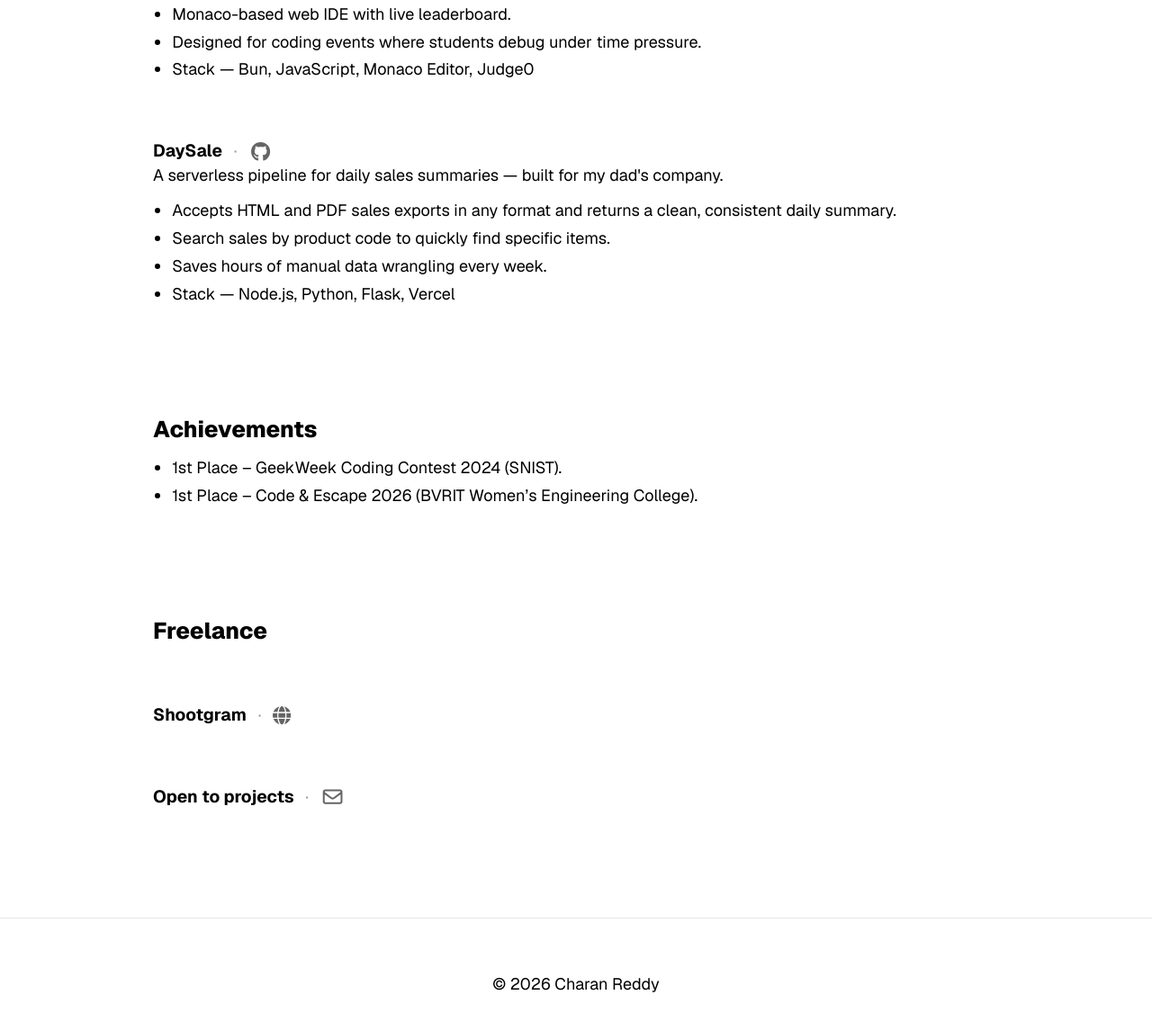
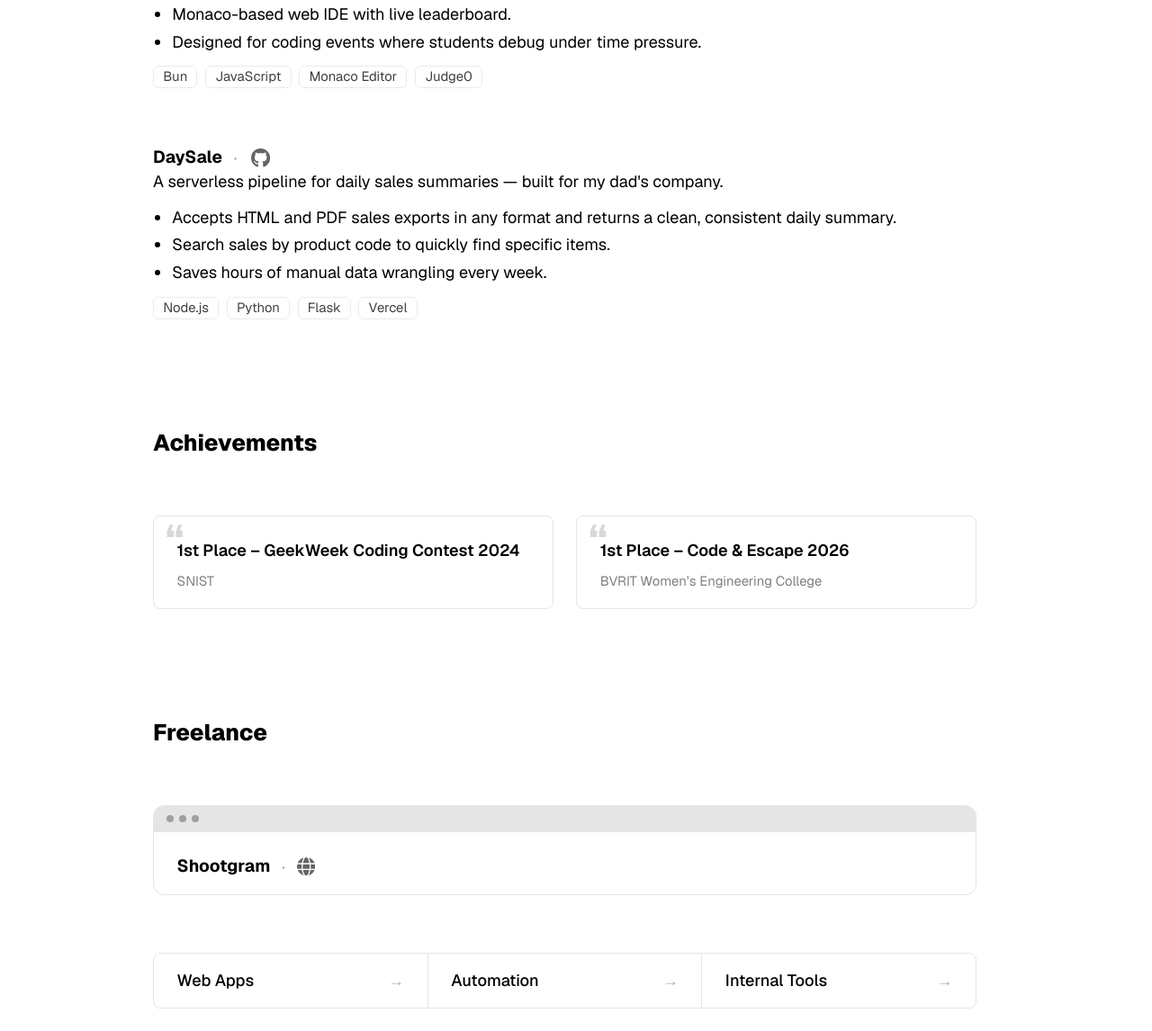
Before and after one commit to charanreddy-git/portfolio, a website: page index.html in a window 1280 px wide. Shown: the part 606-1752 px from the top of the page at 90% size. Drawn offline with nearby package versions, Linux system fonts and the light colour scheme.

Commit message:
feat: add quote cards for achievements, stack tags for projects, browser card for Shootgram, service grid for freelance

```diff
--- a/index.html
+++ b/index.html
@@ -107,7 +107,12 @@
                 <ul class="project-details">
                   <li>Monaco-based web IDE with live leaderboard.</li>
                   <li>Designed for coding events where students debug under time pressure.</li>
-                  <li>Stack &mdash; Bun, JavaScript, Monaco Editor, Judge0</li>
+                </ul>
+                <ul class="stack-tags" aria-label="Technologies used">
+                  <li class="stack-tag">Bun</li>
+                  <li class="stack-tag">JavaScript</li>
+                  <li class="stack-tag">Monaco Editor</li>
+                  <li class="stack-tag">Judge0</li>
                 </ul>
               </article>
 
@@ -127,7 +132,12 @@
                   <li>Accepts HTML and PDF sales exports in any format and returns a clean, consistent daily summary.</li>
                   <li>Search sales by product code to quickly find specific items.</li>
                   <li>Saves hours of manual data wrangling every week.</li>
-                  <li>Stack &mdash; Node.js, Python, Flask, Vercel</li>
+                </ul>
+                <ul class="stack-tags" aria-label="Technologies used">
+                  <li class="stack-tag">Node.js</li>
+                  <li class="stack-tag">Python</li>
+                  <li class="stack-tag">Flask</li>
+                  <li class="stack-tag">Vercel</li>
                 </ul>
               </article>
             </div>
@@ -135,17 +145,31 @@
 
           <section class="section" aria-labelledby="achievements-heading">
             <h2 id="achievements-heading" class="section-title">Achievements</h2>
-            <ul class="project-details">
-              <li>1st Place – GeekWeek Coding Contest 2024 (SNIST).</li>
-              <li>1st Place – Code &amp; Escape 2026 (BVRIT Women&rsquo;s Engineering College).</li>
-            </ul>
+            <div class="quote-grid">
+              <blockquote class="quote-card">
+                <span class="quote-mark" aria-hidden="true">&ldquo;</span>
+                <p class="quote-text">1st Place – GeekWeek Coding Contest 2024</p>
+                <footer class="quote-attribution">SNIST</footer>
+              </blockquote>
+              <blockquote class="quote-card">
+                <span class="quote-mark" aria-hidden="true">&ldquo;</span>
+                <p class="quote-text">1st Place – Code &amp; Escape 2026</p>
+                <footer class="quote-attribution">BVRIT Women&rsquo;s Engineering College</footer>
+              </blockquote>
+            </div>
           </section>
 
           <section class="section" aria-labelledby="freelance-heading">
             <h2 id="freelance-heading" class="section-title">Freelance</h2>
 
             <div class="section-list">
-              <article class="project">
+              <article class="project-card">
+                <div class="project-card-browser" aria-hidden="true">
+                  <span class="browser-dot"></span>
+                  <span class="browser-dot"></span>
+                  <span class="browser-dot"></span>
+                </div>
+                <div class="project-card-body">
                   <div class="project-header">
                     <h3 class="project-title">Shootgram</h3>
                     <span class="project-sep" aria-hidden="true">&middot;</span>
@@ -156,19 +180,23 @@
                       </a>
                     </div>
                   </div>
-              </article>
-
-              <article class="project">
-                <div class="project-header">
-                  <h3 class="project-title">Open to projects</h3>
-                  <span class="project-sep" aria-hidden="true">&middot;</span>
-                  <div class="project-icons">
-                    <a class="icon-link icon-link--lg" href="mailto:charanreddy.puchala@gmail.com" aria-label="Email charanreddy.puchala@gmail.com">
-                      <svg class="icon" aria-hidden="true"><use href="#icon-mail"></use></svg>
-                    </a>
-                  </div>
                 </div>
               </article>
+            </div>
+
+            <div class="service-grid">
+              <a href="mailto:charanreddy.puchala@gmail.com" class="service-item">
+                <span class="service-label">Web Apps</span>
+                <span class="service-arrow" aria-hidden="true">&rarr;</span>
+              </a>
+              <a href="mailto:charanreddy.puchala@gmail.com" class="service-item">
+                <span class="service-label">Automation</span>
+                <span class="service-arrow" aria-hidden="true">&rarr;</span>
+              </a>
+              <a href="mailto:charanreddy.puchala@gmail.com" class="service-item">
+                <span class="service-label">Internal Tools</span>
+                <span class="service-arrow" aria-hidden="true">&rarr;</span>
+              </a>
             </div>
           </section>
 
--- a/styles/components.css
+++ b/styles/components.css
@@ -77,6 +77,145 @@
   color: var(--text);
 }
 
+.quote-grid {
+  display: grid;
+  grid-template-columns: 1fr;
+  gap: var(--gap-lg);
+  margin-top: var(--space-15);
+}
+
+.quote-card {
+  margin: 0;
+  padding: var(--gap-lg) var(--gap-lg) var(--gap-md);
+  border: 1px solid var(--lines);
+  border-radius: var(--radius-md);
+  position: relative;
+}
+
+.quote-mark {
+  position: absolute;
+  top: 0.25rem;
+  left: 0.75rem;
+  font-size: 2.5rem;
+  line-height: 1;
+  font-weight: 800;
+  opacity: 0.15;
+  pointer-events: none;
+}
+
+.quote-text {
+  margin: 0;
+  font-size: var(--text-lg);
+  line-height: var(--lh-fold);
+  font-weight: 600;
+}
+
+.quote-attribution {
+  margin-top: 0.4rem;
+  font-size: var(--font-sm);
+  opacity: 0.5;
+}
+
+.stack-tags {
+  display: flex;
+  flex-wrap: wrap;
+  gap: 0.5rem;
+  margin: 0.75rem 0 0;
+  padding: 0;
+  list-style: none;
+}
+
+.stack-tag {
+  font-size: var(--font-sm);
+  line-height: 1;
+  padding: 0.25rem 0.6rem;
+  border: 1px solid var(--lines);
+  border-radius: var(--radius-sm);
+  color: var(--text);
+  opacity: 0.75;
+}
+
+.project-card {
+  border: 1px solid var(--lines);
+  border-radius: var(--radius-lg);
+  overflow: hidden;
+}
+
+.project-card-browser {
+  display: flex;
+  align-items: center;
+  gap: 6px;
+  padding: 10px 14px;
+  background: var(--lines);
+  border-bottom: 1px solid var(--lines);
+}
+
+.browser-dot {
+  width: 8px;
+  height: 8px;
+  border-radius: 50%;
+  opacity: 0.3;
+}
+
+.browser-dot:nth-child(1) { background: var(--text); }
+.browser-dot:nth-child(2) { background: var(--text); }
+.browser-dot:nth-child(3) { background: var(--text); }
+
+.project-card-body {
+  padding: var(--gap-lg) var(--gap-lg) var(--gap-md);
+}
+
+.service-grid {
+  display: grid;
+  grid-template-columns: 1fr;
+  gap: 1px;
+  margin-top: var(--space-15);
+  border: 1px solid var(--lines);
+  border-radius: var(--radius-md);
+  overflow: hidden;
+  background: var(--lines);
+}
+
+.service-item {
+  display: flex;
+  align-items: center;
+  justify-content: space-between;
+  padding: var(--gap-md) var(--gap-lg);
+  background: var(--bg);
+  text-decoration: none;
+  color: var(--text);
+  transition: background var(--transition-fast);
+}
+
+.service-item:hover {
+  background: var(--lines);
+}
+
+.service-label {
+  font-size: var(--text-lg);
+  font-weight: 500;
+}
+
+.service-arrow {
+  font-size: var(--text-lg);
+  opacity: 0.3;
+  transition: opacity var(--transition-fast);
+}
+
+.service-item:hover .service-arrow {
+  opacity: 0.8;
+}
+
+@media (min-width: 640px) {
+  .quote-grid {
+    grid-template-columns: 1fr 1fr;
+  }
+
+  .service-grid {
+    grid-template-columns: 1fr 1fr 1fr;
+  }
+}
+
 @media (max-width: 480px) {
   .section {
     padding-top: 60px;
```
Also changed, not shown: pages/projects.html (+45 -18 lines). Lines whose indentation alone changed are shown as unchanged.
